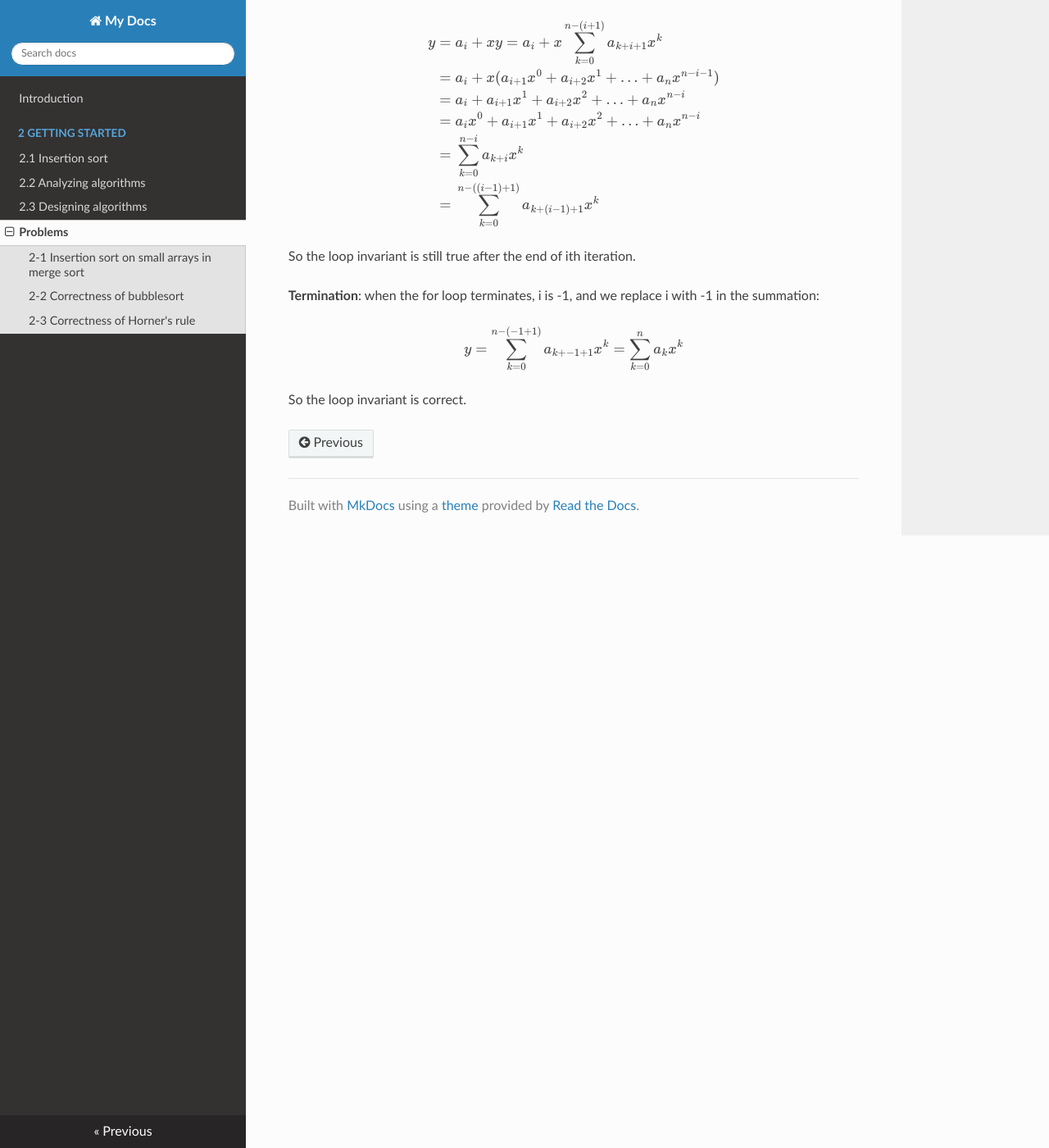
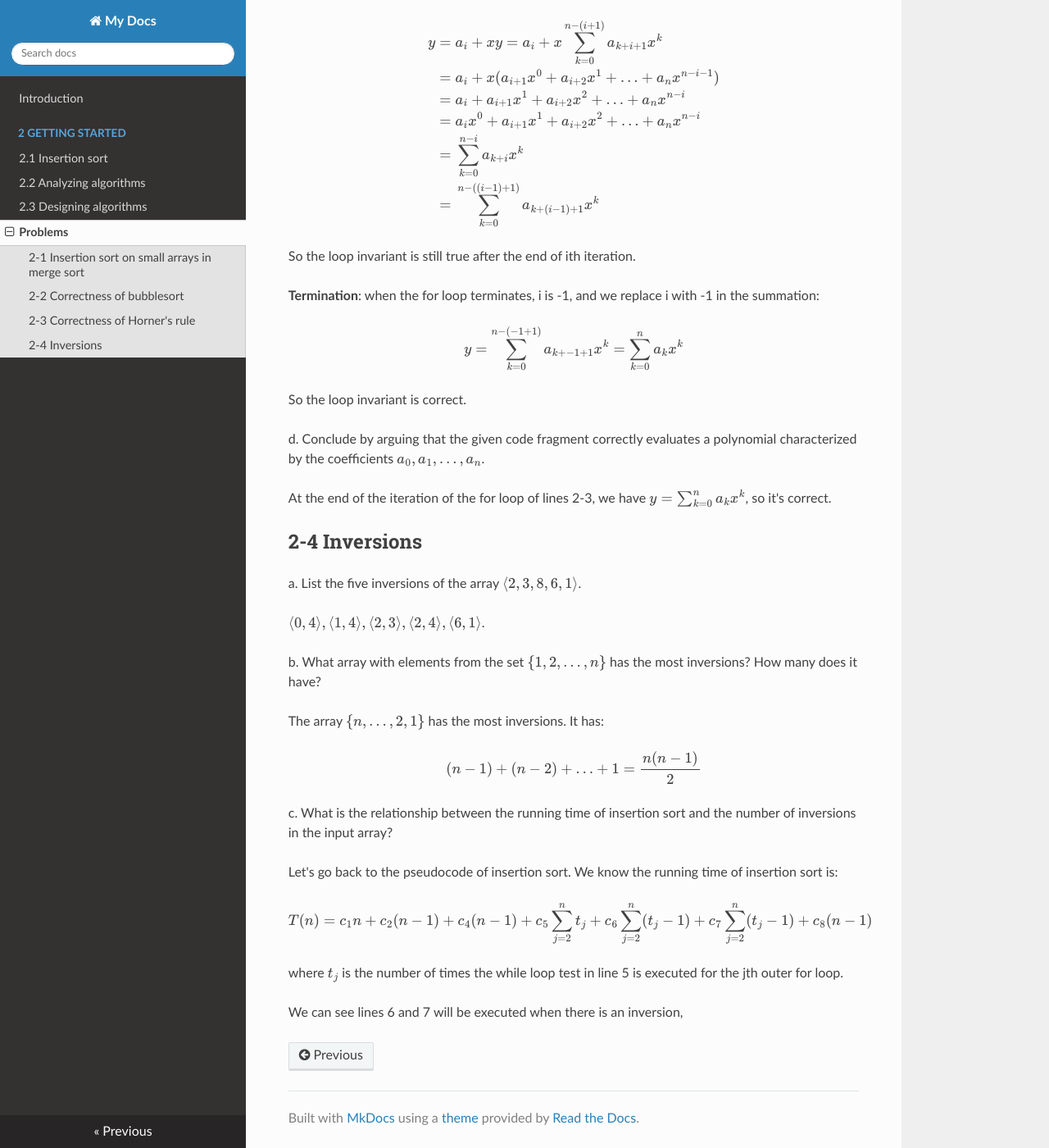
Before and after one commit to Frederick-S/Introduction-to-Algorithms-Notes, an MkDocs documentation site: the page built from docs/2-Getting-Started/Problems.md, in a window 1280 px wide and 1400 px high, scrolled down 3064 px. Shown: the whole window at 82% size. Built offline with MkDocs 1.6.1, drawn with Linux system fonts in a browser that asks for light colours; nearby versions of some CDN libraries; formulas are drawn with MathJax 3; old or Windows-style settings are respelled for this version of MkDocs.

Commit message:
Update exercise

```diff
--- a/docs/2-Getting-Started/Problems.md
+++ b/docs/2-Getting-Started/Problems.md
@@ -104,3 +104,28 @@ So the loop invariant is still true after the end of ith iteration.
 $$y = \sum_{k = 0}^{n - (-1 + 1)} a_{k + -1 + 1}{x^k} = \sum_{k = 0}^{n} a_{k}{x^k}$$
 
 So the loop invariant is correct.
+
+d. Conclude by arguing that the given code fragment correctly evaluates a polynomial characterized by the coefficients $a_0, a_1, \ldots, a_n$.
+
+At the end of the iteration of the for loop of lines 2-3, we have $y = \sum_{k = 0}^{n} a_{k}{x^k}$, so it's correct.
+
+## 2-4 Inversions
+a. List the five inversions of the array $\langle 2, 3, 8, 6, 1\rangle$.
+
+$\langle 0, 4\rangle, \langle 1, 4\rangle, \langle 2, 3\rangle, \langle 2, 4\rangle, \langle 6, 1\rangle$.
+
+b. What array with elements from the set $\lbrace 1, 2, \ldots, n \rbrace$ has the most inversions? How many does it have?
+
+The array $\lbrace n, \ldots, 2, 1\rbrace$ has the most inversions. It has:
+
+$$(n - 1) + (n - 2) + \ldots + 1 = \frac{n(n - 1)}{2}$$
+
+c. What is the relationship between the running time of insertion sort and the number of inversions in the input array?
+
+Let's go back to the pseudocode of insertion sort. We know the running time of insertion sort is:
+
+$$T(n) = c_1n + c_2(n - 1) + c_4(n - 1) + c_5\sum_{j = 2}^{n} t_j + c_6\sum_{j = 2}^{n} (t_j - 1) + c_7\sum_{j = 2}^{n} (t_j - 1) + c_8(n - 1)$$
+
+where $t_j$ is the number of times the while loop test in line 5 is executed for the jth outer for loop.
+
+We can see lines 6 and 7 will be executed when there is an inversion,
```
